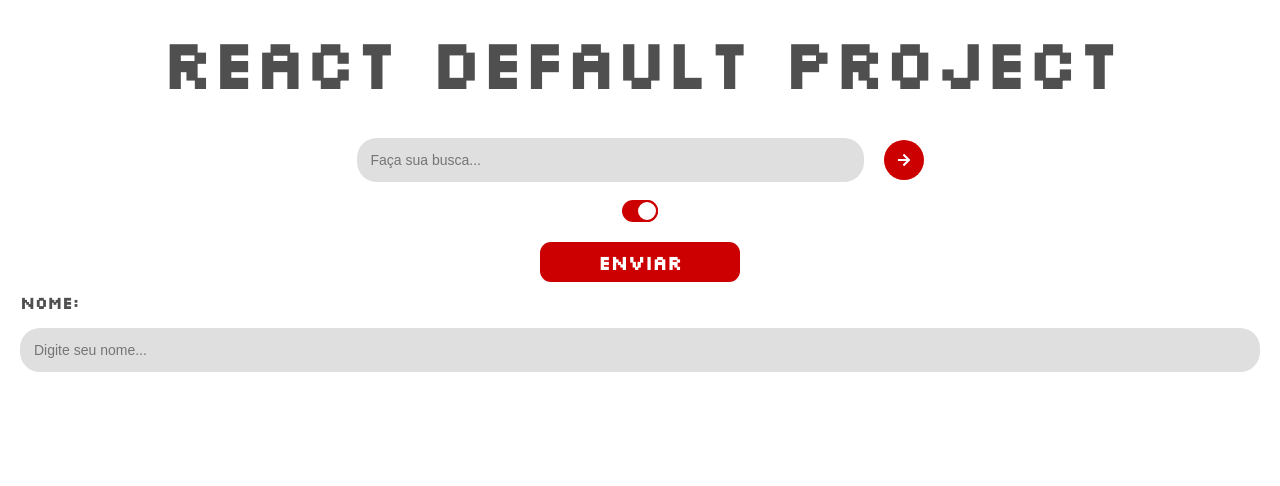
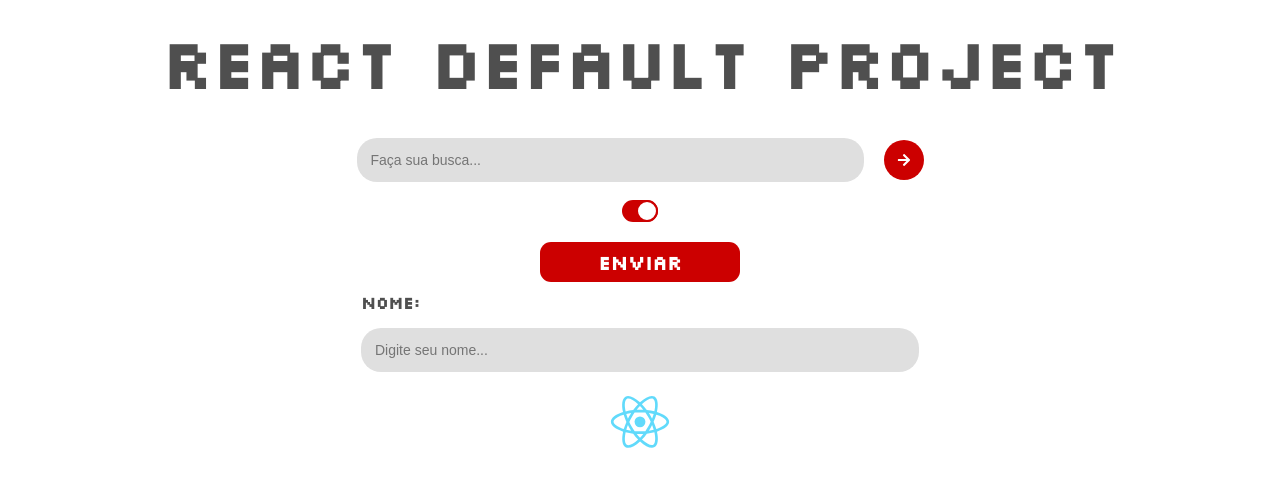
Before and after one commit to VictorJhepherson/pokedex, a React (Create React App) app: page / in a window 1280 px wide. Shown: the top 486 px of the page. Built offline with nearby package versions, Linux system fonts and the light colour scheme.

Commit message:
Image Component - 30.01.23

```diff
--- /dev/null
+++ b/src/components/Image/index.tsx
@@ -0,0 +1,19 @@
+import React from "react";
+import { ImageComponent } from "./styled";
+
+import { IImageProps } from "../../interfaces";
+
+const Image: React.FC<IImageProps> = ({ name, attributes }) => {
+  const { src, styleProps } = attributes;
+
+  return (
+    <ImageComponent
+      id={name}
+      styleProps={styleProps}
+      src={src}
+      data-testid="image-component"
+    />
+  )
+}
+
+export default Image;
--- /dev/null
+++ b/src/components/Image/styled.ts
@@ -0,0 +1,24 @@
+import styled, { css } from "styled-components";
+
+import { IStyleProps } from "../../interfaces/components/global";
+
+interface IProps {
+  styleProps?: IStyleProps;
+}
+
+export const ImageComponent = styled.img<IProps>`
+  ${({ styleProps }) => css`
+    width: ${styleProps && styleProps.imageComponent.width || '100px'};
+    height: ${styleProps && styleProps.imageComponent.height || '100px'};
+
+    cursor: ${styleProps && styleProps.imageComponent.cursor || 'default'};
+
+    transition: ${styleProps && styleProps.imageComponent.transition || '0.6s ease-in-out'};
+
+    ${styleProps && styleProps.hasHover && css`
+      &:hover {
+        transform: ${styleProps && styleProps.imageComponent.transform || 'scale(1.2)'};
+      }
+    `}
+  `}
+`;
--- a/src/components/index.ts
+++ b/src/components/index.ts
@@ -3,3 +3,4 @@ export { default as Toggle } from "./Toggle";
 export { default as Text } from "./Text";
 export { default as Button } from "./Button";
 export { default as Input } from "./Input";
+export { default as Image } from "./Image";
--- a/src/interfaces/index.ts
+++ b/src/interfaces/index.ts
@@ -3,3 +3,4 @@ export * from "./components/Toggle";
 export * from "./components/Text";
 export * from "./components/Button";
 export * from "./components/Input";
+export * from "./components/Image";
--- a/src/pages/Home/index.tsx
+++ b/src/pages/Home/index.tsx
@@ -3,7 +3,7 @@ import { toast } from "react-toastify";
 import { Container } from "./styled";
 import theme from "../../styles/theme";
 
-import { SearchBar, Toggle, Text, Button, Input } from "../../components";
+import { SearchBar, Toggle, Text, Button, Input, Image } from "../../components";
 
 export default function Home() {
   const [searchValue, setSearchValue] = useState("");
@@ -77,12 +77,26 @@ export default function Home() {
           styleProps: {
             labelComponent: {
               alignItems: 'flex-start',
+              width: '45%',
             },
             inputArea: {},
             inputComponent: {},
           }
         }}
       />
+
+      <Image
+        name={`image-home`}
+        attributes={{
+          src: 'assets/img/logo.svg',
+          styleProps: {
+            hasHover: true,
+            imageComponent: {
+              cursor: 'pointer',
+            }
+          }
+        }}
+      />
     </Container>
   );
 }
```
Also changed, not shown: src/interfaces/components/Image/index.ts (added, +16 -0 lines), 1 other file (tests, documents, lock files or other folders).
